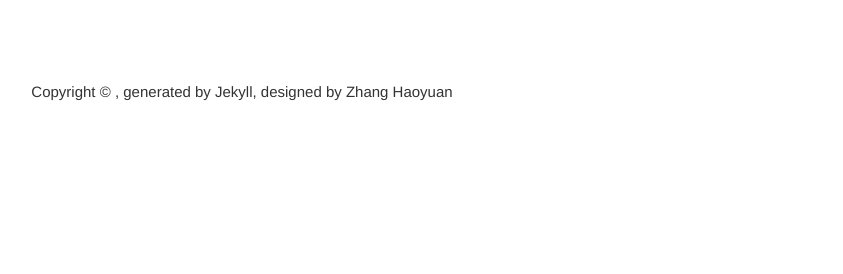
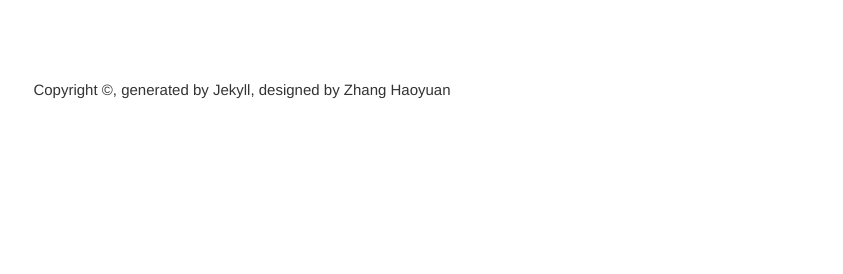
Before and after one commit to july0905/haoyuanzhang1990.github.io, a Jekyll site: the page built from index.html, in a window 1280 px wide. Shown: the part 507-781 px from the top of the page, without its empty margins (398-1241 px from the left). Built offline with Jekyll 4.4.1, drawn with Linux system fonts in a browser that asks for light colours; the list of posts is cut into pages by our own code.

Commit message:
Update copyright.html

```diff
--- a/_includes/copyright.html
+++ b/_includes/copyright.html
@@ -1,4 +1,4 @@
-            <div style="text-align:center;margin-top:12px;">
-				Copyright &copy; {{ site.domain }}, generated by Jekyll, designed by Zhang Haoyuan
+            <div style="text-align:center;margin-top:10px;">
+				Copyright &copy;{{ site.domain }}, generated by Jekyll, designed by Zhang Haoyuan
 				<br/>
 </div>
```
